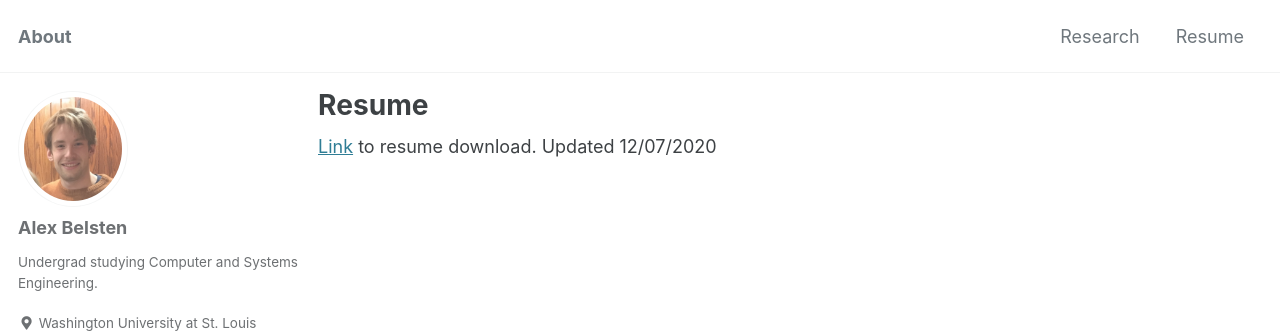
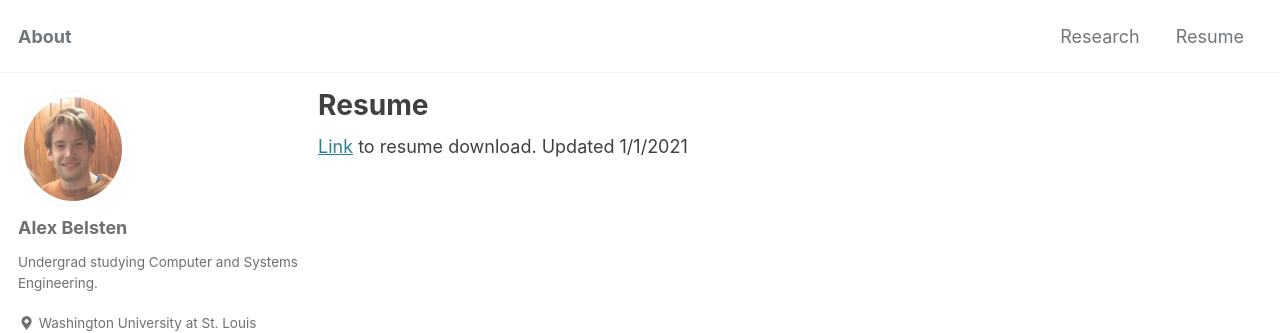
Before and after one commit to belsten/belsten.github.io, a Jekyll site: the page built from resume.md, in a window 1280 px wide. Shown: the top 333 px of the page. Built offline with Jekyll 4.4.1, drawn with Linux system fonts in a browser that asks for light colours; cached includes are drawn as plain includes; a script bundle is joined from its source files by our own code; library files that are not in the unit come from our copies.

Commit message:
updated date of resume update

```diff
--- a/resume.md
+++ b/resume.md
@@ -3,4 +3,4 @@ layout: single
 title: Resume
 permalink: /resume/
 ---
-[Link](http://belsten.github.io/doc/Alexander_Belsten_Resume.pdf) to resume download. Updated 12/07/2020
+[Link](http://belsten.github.io/doc/Alexander_Belsten_Resume.pdf) to resume download. Updated 1/1/2021
```
